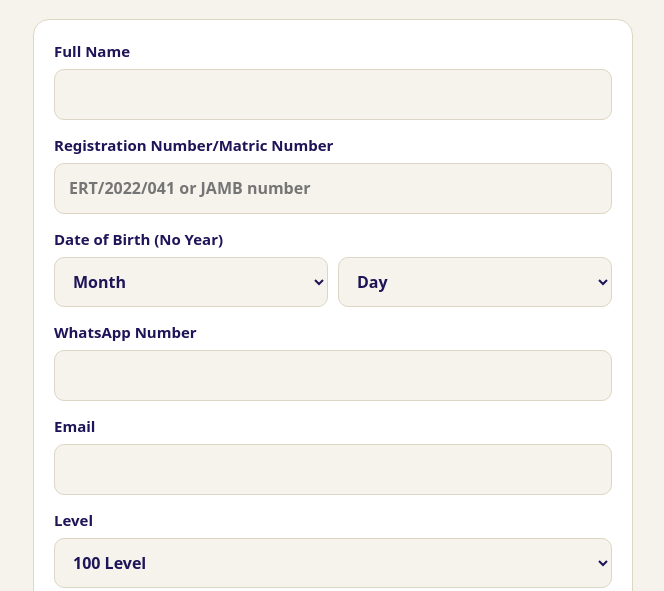
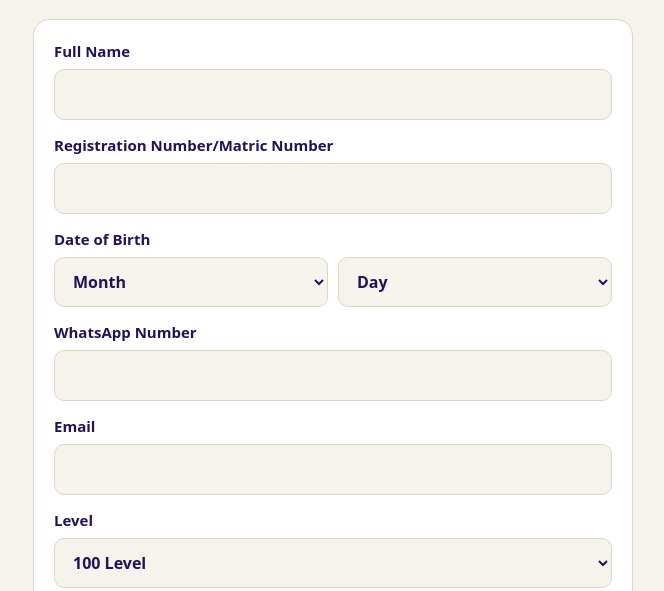
Before and after one commit to NAES-OAU/NAESOAU, a plain HTML site: page register.html in a window 1280 px wide. Shown: the part 209-800 px from the top of the page, without its empty margins (307-971 px from the left). Drawn offline with nearby package versions, Linux system fonts and the light colour scheme.

Commit message:
Update register.html

```diff
--- a/register.html
+++ b/register.html
@@ -46,8 +46,8 @@
   <p class="sub">Join NAESOAU. After you submit, we take you to the payment page.</p>
   <form id="f" novalidate>
     <label>Full Name<input id="fullName" autocomplete="name" required></label>
-    <label>Registration Number/Matric Number<input id="reg" required placeholder="ERT/2022/041 or JAMB number" autocapitalize="characters" autocomplete="off"></label>
-    <label>Date of Birth (No Year)<span style="display:flex;gap:10px"><select id="dobMonth" aria-label="Month"></select><select id="dobDay" aria-label="Day"></select></span></label>
+    <label>Registration Number/Matric Number<input id="reg" autocapitalize="characters" autocomplete="off"></label>
+    <label>Date of Birth<span style="display:flex;gap:10px"><select id="dobMonth" aria-label="Month"></select><select id="dobDay" aria-label="Day"></select></span></label>
     <label>WhatsApp Number<input id="phone" type="tel" autocomplete="tel" required></label>
     <label>Email<input id="email" type="email" autocomplete="email" required></label>
     <label>Level<select id="level"><option>100 Level</option><option>200 Level (Regular)</option><option>200 Level (DE)</option><option>300 Level</option><option>400 Level</option></select></label>
```
